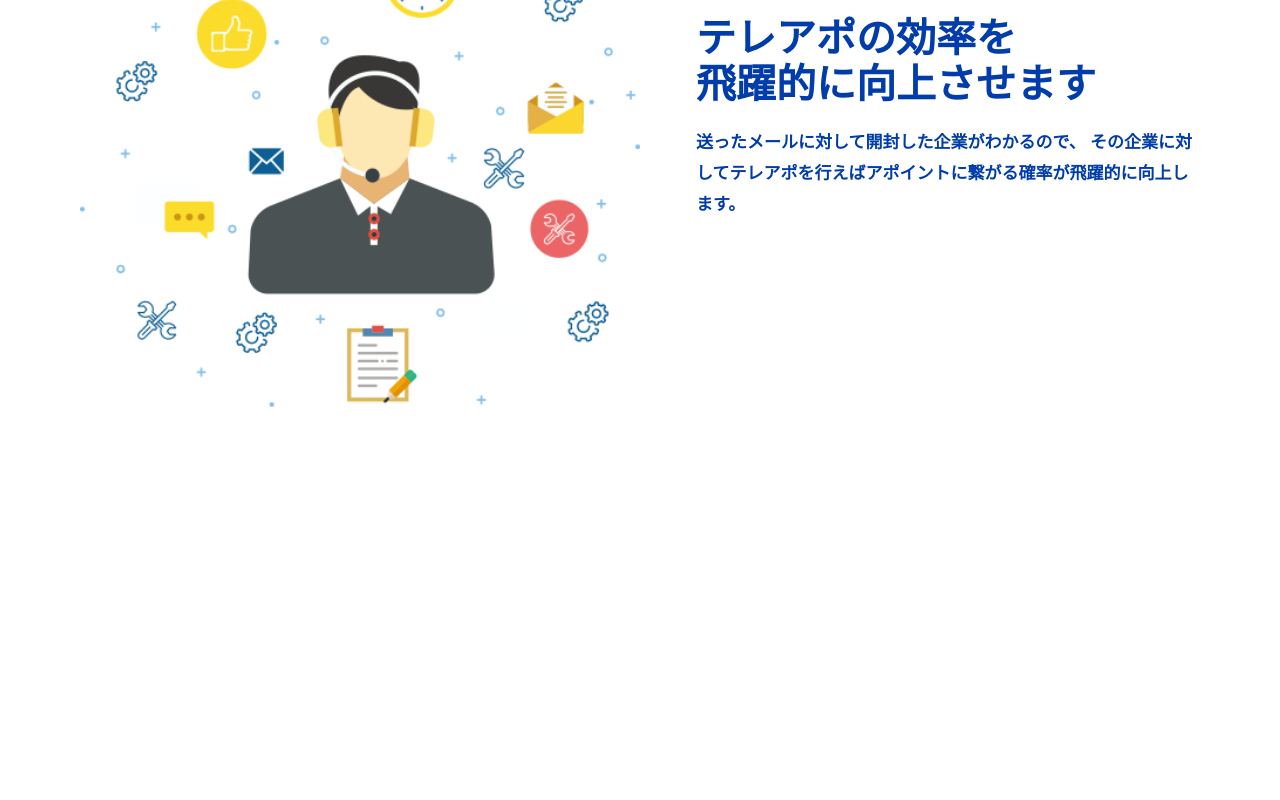
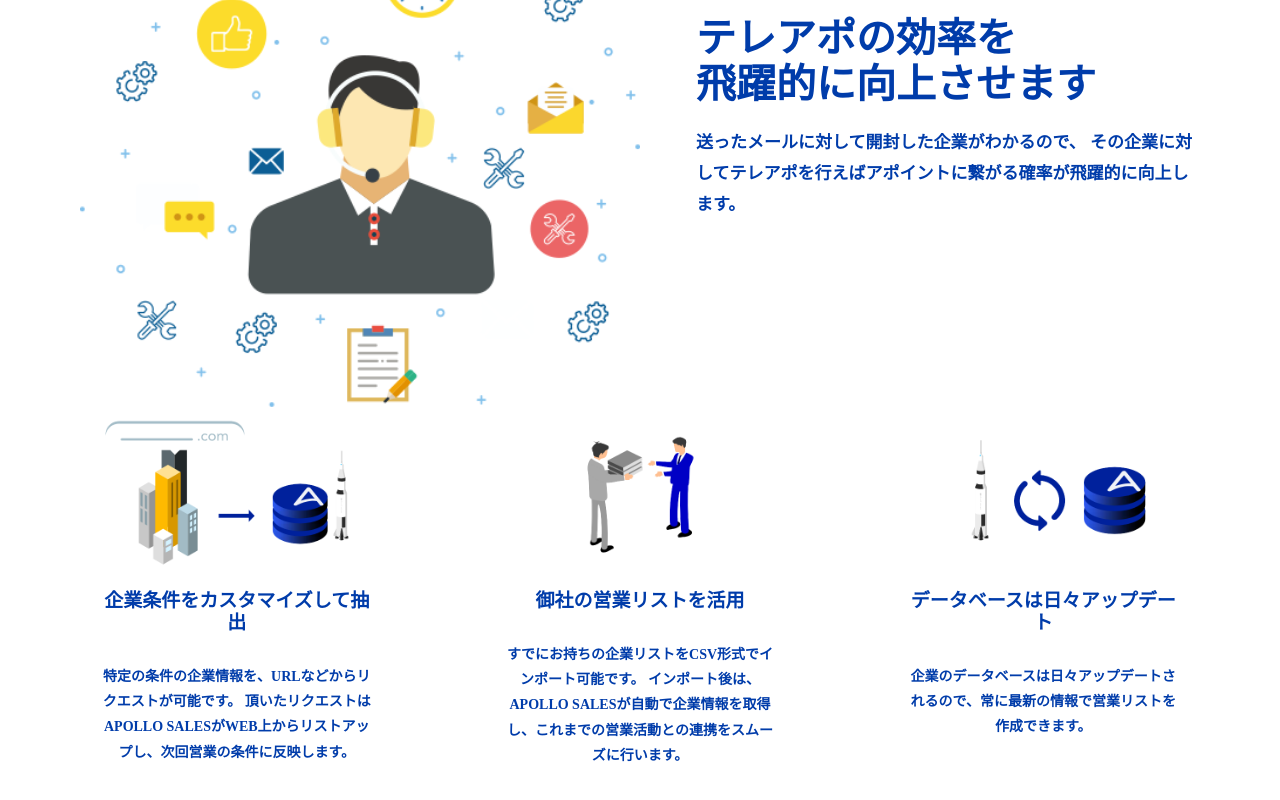
Before and after one commit to fo-ji/LP02_lesson, a React (Create React App) app: page / in a window 1280 px wide. Shown: the part 2551-3351 px from the top of the page. Before the commit the page ends 2959 px from the top, so only its background shows below. Built offline with nearby package versions, Linux system fonts and the light colour scheme.

Commit message:
add PointDetail

```diff
--- a/src/templates/Main.jsx
+++ b/src/templates/Main.jsx
@@ -1,9 +1,12 @@
 import React from 'react'
 import styled from 'styled-components'
+import Badge from '../components/Badge'
 import featuresPoint1Image from '../assets/images/features-point1.png'
 import featuresPoint2Image from '../assets/images/features-point2.png'
 import featuresPoint3Image from '../assets/images/features-point3.png'
-import Badge from '../components/Badge'
+import featuresThumb1Image from '../assets/images/features-thumb1.png'
+import featuresThumb2Image from '../assets/images/features-thumb2.png'
+import featuresThumb3Image from '../assets/images/features-thumb3.png'
 
 const Main = () => {
 
@@ -52,6 +55,32 @@
       line-height: 1.8;
     }
   `
+
+  const PointDetail = styled.div`
+    display: flex;
+    justify-content: space-between;
+    margin-bottom: 50px;
+    text-align: center;
+  `
+
+  const DetailList = styled.div`
+    padding: 0 20px;
+    width: 28%;
+    img {
+      width: 100%;
+    }
+    h4 {
+      font-size: 19px;
+      font-weight: bold;
+      margin-bottom: 30px;
+    }
+    p {
+      font-size: 14px;
+      font-weight: bold;
+      line-height: 1.8;
+    }
+  `
+
   return (
     <>
       <Wrapper>
@@ -81,6 +110,23 @@
                 <p>送ったメールに対して開封した企業がわかるので、 その企業に対してテレアポを行えばアポイントに繋がる確率が飛躍的に向上します。</p>
               </div>
           </Point>
+          <PointDetail>
+            <DetailList>
+              <img src={featuresThumb1Image}></img>
+              <h4>企業条件をカスタマイズして抽出</h4>
+              <p>特定の条件の企業情報を、URLなどからリクエストが可能です。 頂いたリクエストはAPOLLO SALESがWEB上からリストアップし、次回営業の条件に反映します。</p>
+            </DetailList>
+            <DetailList>
+              <img src={featuresThumb2Image}></img>
+              <h4>御社の営業リストを活用</h4>
+              <p>すでにお持ちの企業リストをCSV形式でインポート可能です。 インポート後は、APOLLO SALESが自動で企業情報を取得し、これまでの営業活動との連携をスムーズに行います。</p>
+            </DetailList>
+            <DetailList>
+              <img src={featuresThumb3Image}></img>
+              <h4>データベースは日々アップデート</h4>
+              <p>企業のデータベースは日々アップデートされるので、常に最新の情報で営業リストを作成できます。</p>
+            </DetailList>
+          </PointDetail>
         </Features>
       </Wrapper>
     </>
```
